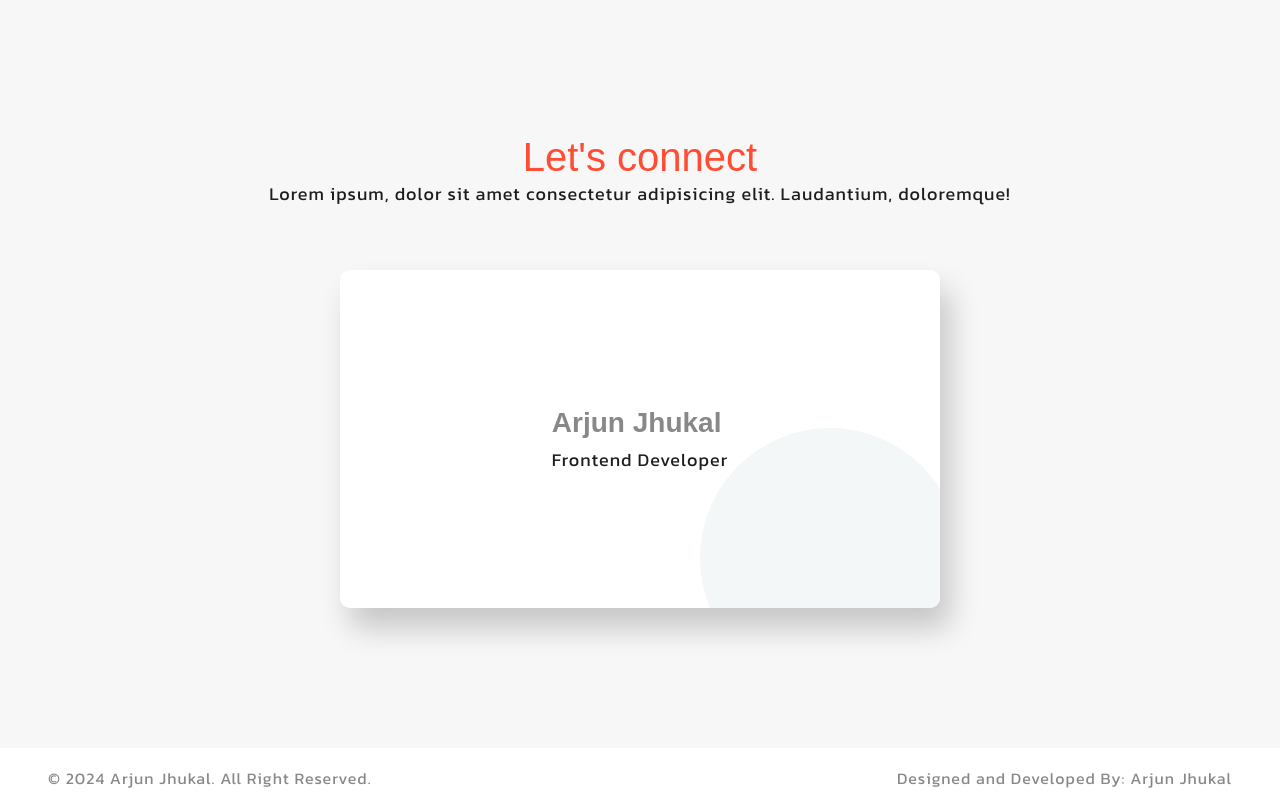
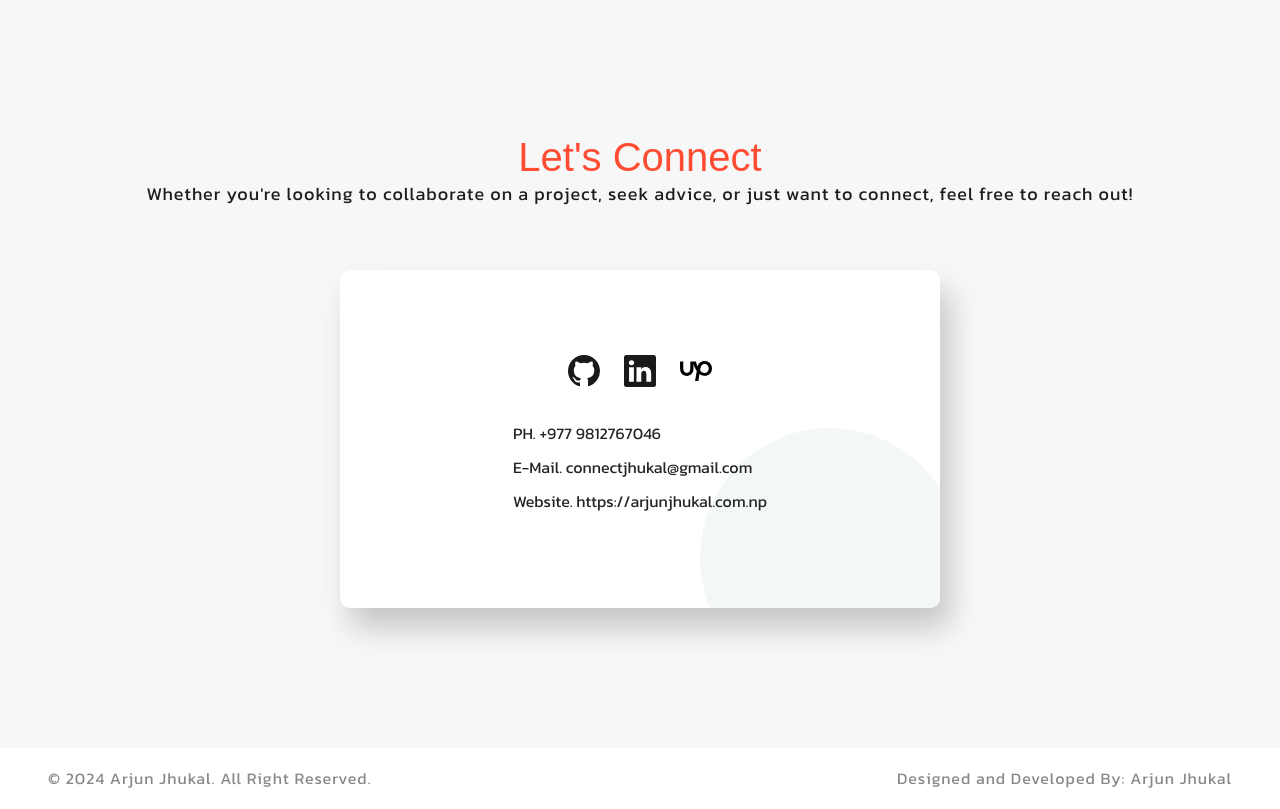
Before and after one commit to Arjun-Jhukal/arjun, a Next.js app: page / in a window 1280 px wide. Shown: the part 7140-7949 px from the top of the page. Built offline with nearby package versions, Linux system fonts and the light colour scheme.

Commit message:
updated the contact layout

```diff
--- a/src/components/sections/contact/contact.scss
+++ b/src/components/sections/contact/contact.scss
@@ -74,6 +74,7 @@
       }
     }
 
+
     .front-face {
       z-index: 2;
       transform: rotateY(0deg); // Default position
@@ -83,11 +84,11 @@
       transform: rotateY(180deg); // Start flipped
     }
 
-    &:hover .front-face {
+    &:hover .front-face,&.active .front-face {
       transform: rotateY(-180deg); // Flip the front face on hover
     }
 
-    &:hover .back-face {
+    &:hover .back-face,&.active .back-face {
       transform: rotateY(0deg); // Bring the back face to front on hover
     }
 
--- a/src/components/sections/contact/index.tsx
+++ b/src/components/sections/contact/index.tsx
@@ -1,22 +1,60 @@
+"use client";
+import React, { useEffect } from "react";
 import GithubIcon from "@/Icons/Github";
 import LinkedInIcon from "@/Icons/LinkedIn";
 import Link from "next/link";
+import UpworkIcon from "@/Icons/upwork";
 
 import "./contact.scss";
-import PhoneIcon from "@/Icons/Phone";
-import MailIcon from "@/Icons/Mail";
-import LocationIcon from "@/Icons/Location";
-import UpworkIcon from "@/Icons/upwork";
+
 export default function Contact() {
+  const contactRef = React.useRef<HTMLDivElement>(null);
+
+  useEffect(() => {
+    const observer = new IntersectionObserver((entries) => {
+      entries.forEach((entry) => {
+        if (entry.isIntersecting) {
+          contactRef.current?.classList.add("active");
+        } else {
+          contactRef.current?.classList.remove("active");
+        }
+      });
+    }, { threshold: 0.9 });
+
+    if (contactRef.current) {
+      observer.observe(contactRef.current);
+    }
+
+    return () => {
+      if (contactRef.current) {
+        observer.unobserve(contactRef.current);
+      }
+    };
+  }, []);
+
   return (
     <section className="contact py-[140px]" id="contact">
       <div className="container">
-        {/* <div className="lg:grid grid-cols-2 lg:gap-12">
-          <div className="col-span-1 mb-8">
-            <h2 className="mb-8">Let&rsquo;s Connect</h2>
-            <p className="text-[18px] mb-8">If you ever want to make some small talk you can find me on social media </p>
-            <div className="flex justify-start items-center gap-6 social-links">
-              <Link href={"https://github.com/Arjun-Jhukal"} className="hover:scale-105 transition-transform duration-200 ease-in" target="_blank">
+        <div className="section-title text-center mb-[60px] max-w-[1240px]">
+          <h2>Let's Connect</h2>
+          <p>
+            Whether you're looking to collaborate on a project, seek advice, or just want to connect, feel free to reach out!
+          </p>
+        </div>
+        <div className="contact-card" ref={contactRef}>
+          <div className="front-face">
+            <div className="ff-content">
+              <h3>Arjun Jhukal</h3>
+              <p>Frontend Developer</p>
+            </div>
+          </div>
+          <div className="back-face flex-col">
+            <div className="flex justify-start items-center gap-6 social-links mb-[24px]">
+              <Link
+                href={"https://github.com/Arjun-Jhukal"}
+                className="hover:scale-105 transition-transform duration-200 ease-in"
+                target="_blank"
+              >
                 <GithubIcon />
               </Link>
               <Link
@@ -34,54 +72,6 @@ export default function Contact() {
                 <UpworkIcon />
               </Link>
             </div>
-          </div>
-
-          <div className="col-span-1">
-            <div className="contact__item">
-              <div className="icon">
-                <PhoneIcon />
-              </div>
-              <div className="text">
-                <Link href={"tel:+977 9812767046"} className="text-[22px] text-black-300 block">
-                  +977 9812767046
-                </Link>
-                <Link href={"tel:+977 9848413085"} className="text-[22px] text-black-300 block">
-                  +977 9848413085
-                </Link>
-              </div>
-            </div>
-            <div className="contact__item">
-              <div className="icon">
-                <MailIcon />
-              </div>
-              <div className="text">
-                <Link href={"mailto:connectjhukal@gmail.com"} className="text-[22px] text-black-300 block">
-                  connectjhukal@gmail.com
-                </Link>
-              </div>
-            </div>
-            <div className="contact__item">
-              <div className="icon">
-                <LocationIcon />
-              </div>
-              <div className="text">
-                <p className="text-[18px]">Kathmandu, Nepal</p>
-              </div>
-            </div>
-          </div>
-        </div> */}
-        <div className="section-title text-center mb-[60px]">
-          <h2>Let's connect</h2>
-          <p>Lorem ipsum, dolor sit amet consectetur adipisicing elit. Laudantium, doloremque!</p>
-        </div>
-        <div className="contact-card">
-          <div className="front-face">
-            <div className="ff-content">
-              <h3>Arjun Jhukal</h3>
-              <p>Frontend Developer</p>
-            </div>
-          </div>
-          <div className="back-face">
             <ul>
               <li>
                 <Link href={"tel:+977 9812767046"}>PH. +977 9812767046</Link>
@@ -90,7 +80,7 @@ export default function Contact() {
                 <Link href={"mailto:connectjhukal@gmail.com"}>E-Mail. connectjhukal@gmail.com</Link>
               </li>
               <li>
-                <Link href={"https://arjunjhukal.com.np"}>https://arjunjhukal.com.np</Link>
+                <Link href={"https://arjunjhukal.com.np"}>Website. https://arjunjhukal.com.np</Link>
               </li>
             </ul>
           </div>
```
